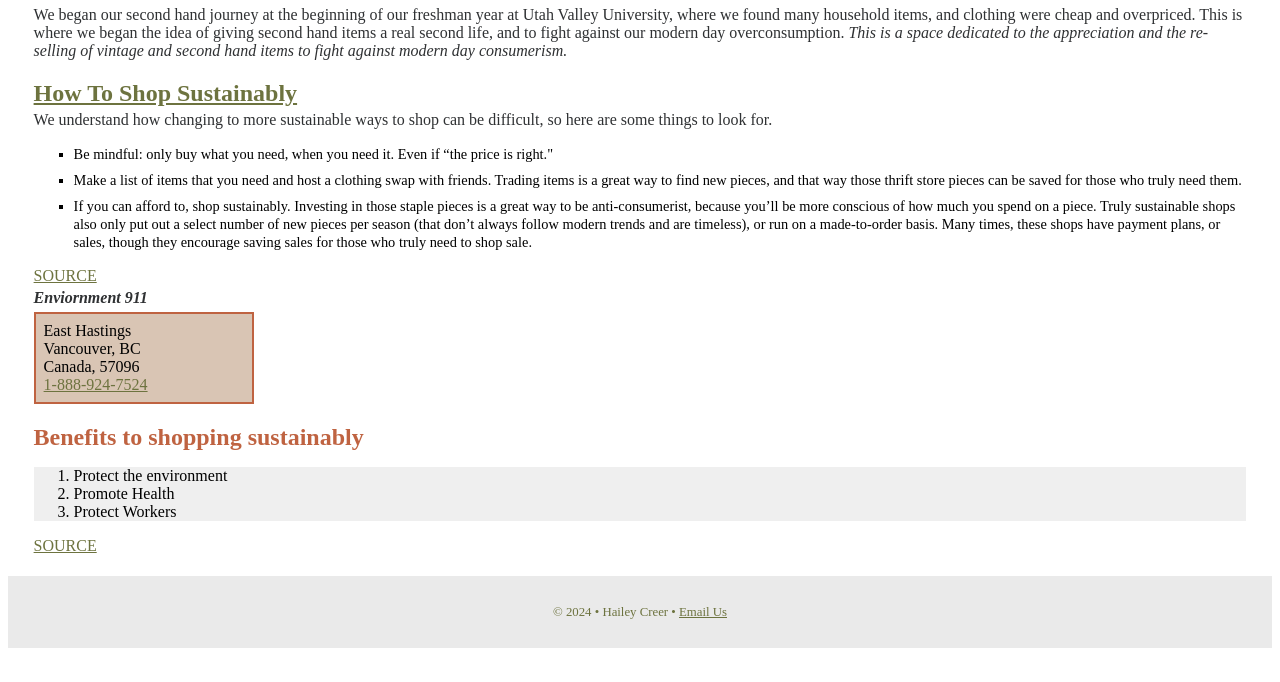
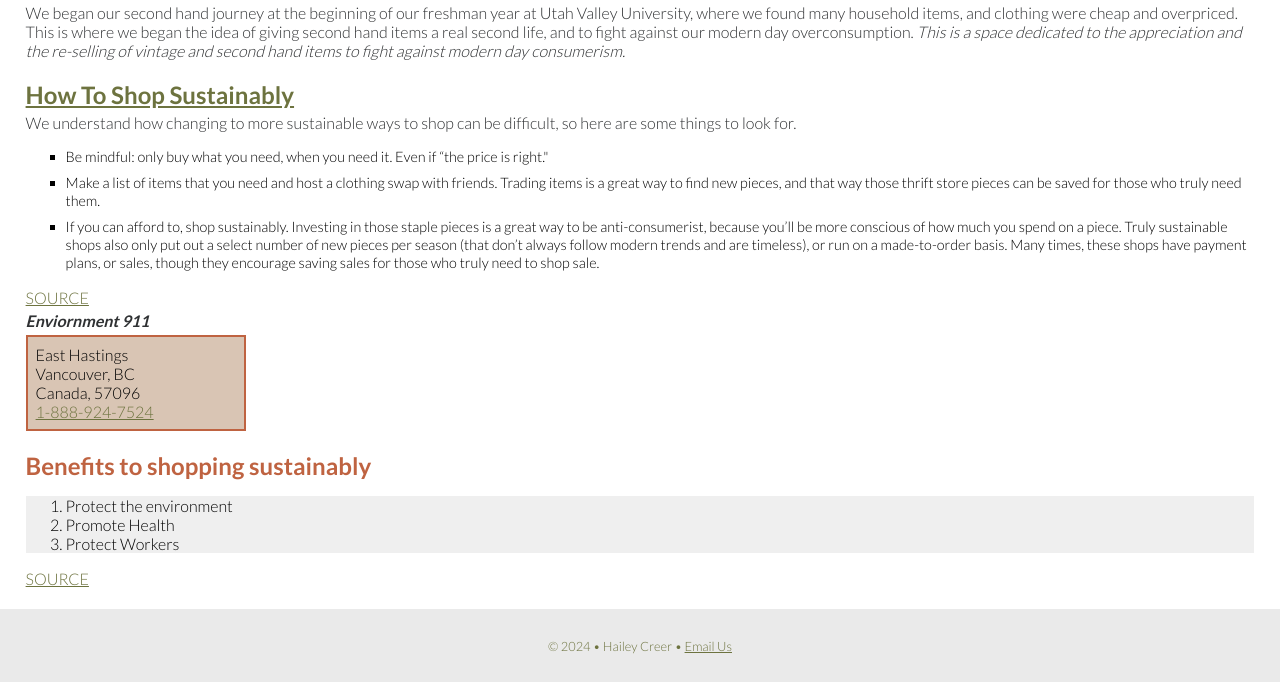
Before and after one commit to haileycreer23/dwdd1600, a plain HTML site: page 04intro-css/index.html in a window 1280 px wide. Shown: the part 264-946 px from the top of the page. Before the commit the page ends 920 px from the top, so only its background shows below. Drawn offline with Linux system fonts and the light colour scheme.

Commit message:
04intro-css

```diff
--- a/04intro-css/World wide antiques.css
+++ b/04intro-css/World wide antiques.css
@@ -1,4 +1,4 @@
-<body> {
+body {
     font-family: 'Lato', sans-serif;
 font-size: 16px;
     font-weight: 300;
```
